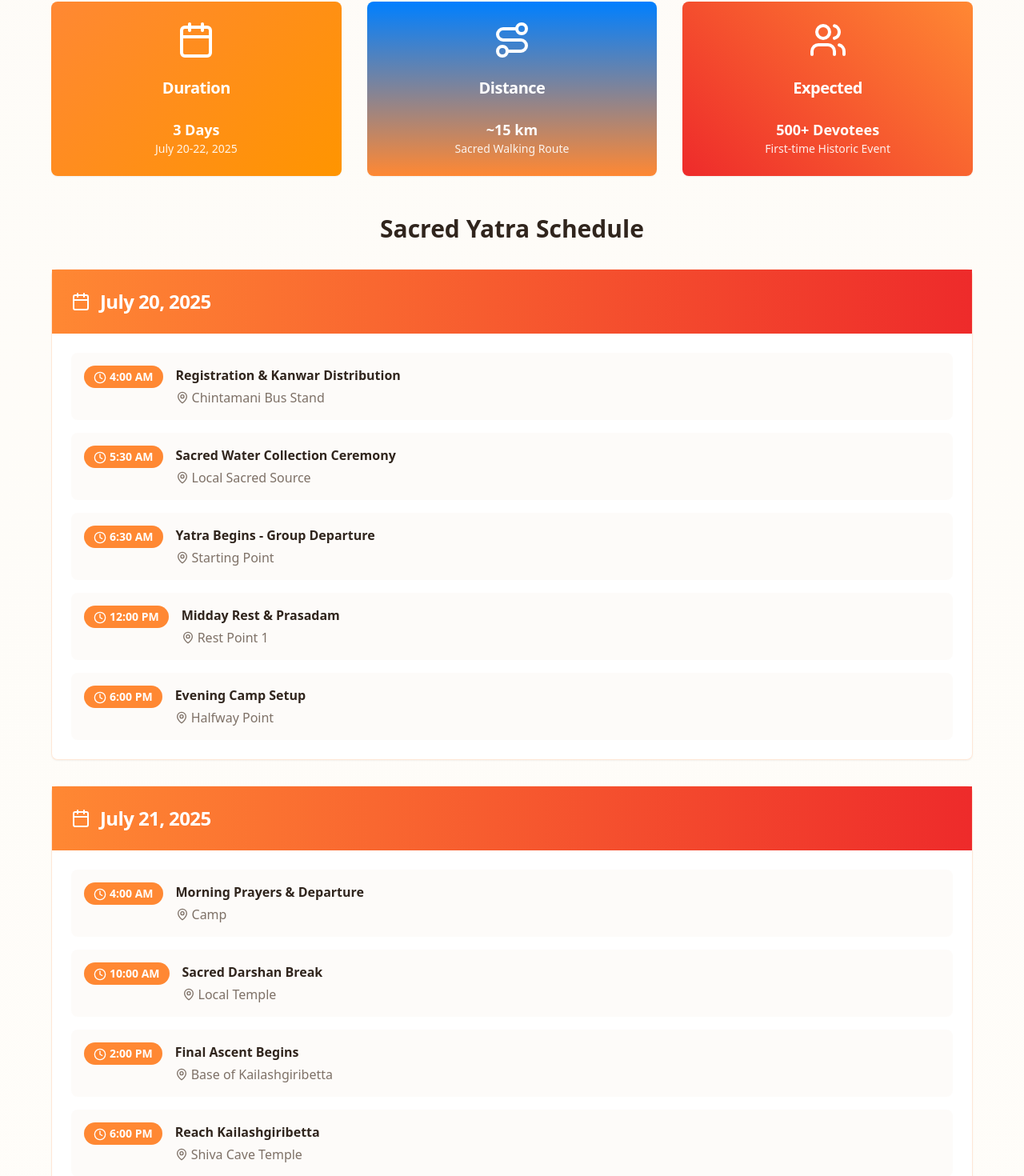
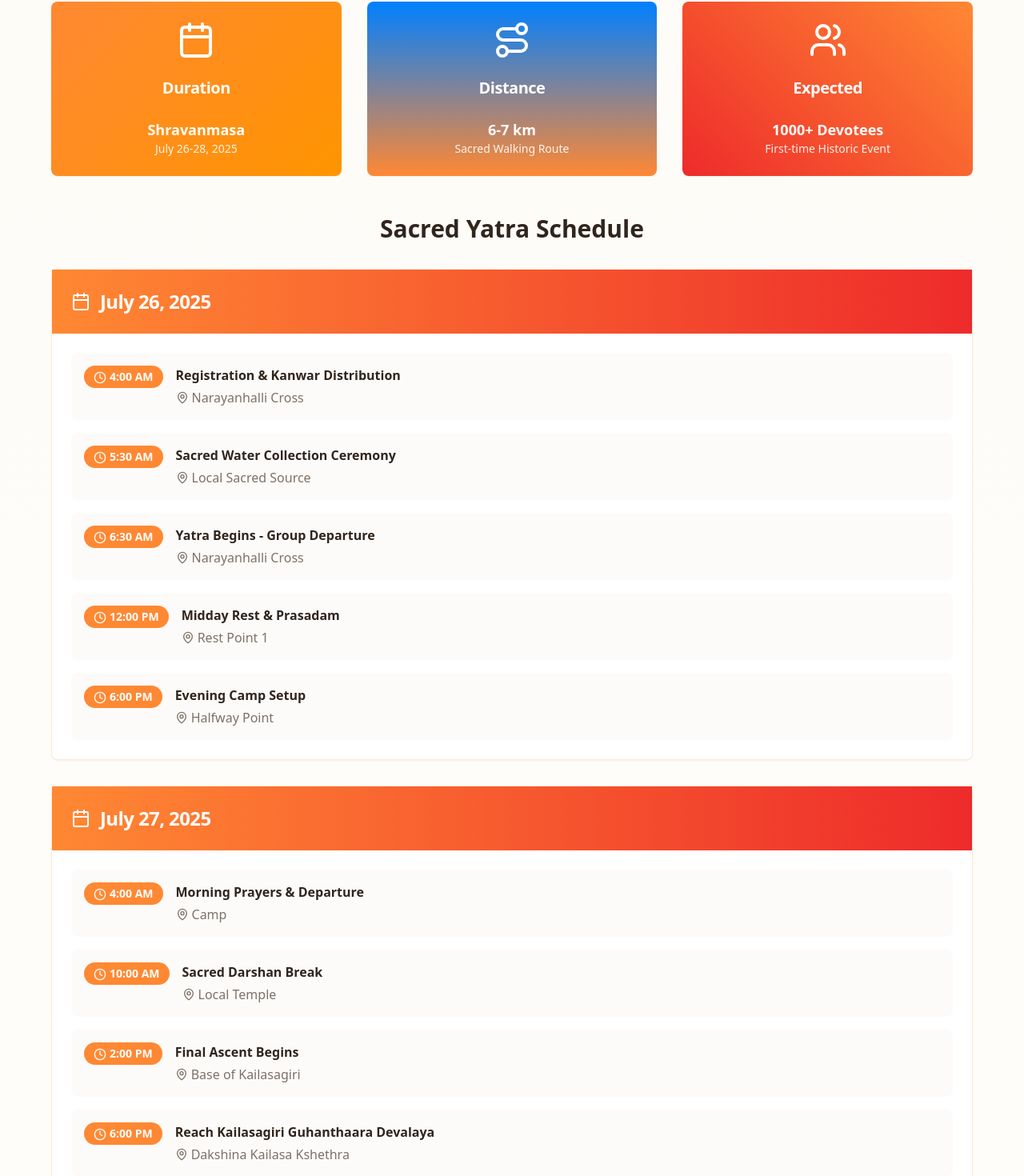
Before and after one commit to rahulgowda0104/kailashgiribetta-yatra-connect, a React (Vite) app: page / in a window 1280 px wide. Shown: the part 7192-8662 px from the top of the page at 80% size. Built offline with nearby package versions, Linux system fonts and the light colour scheme.

Commit message:
Update event details
Update event date, location, and other details. Ensure volunteer registration is displayed only once.

```diff
--- a/src/components/EventDetails.tsx
+++ b/src/components/EventDetails.tsx
@@ -1,3 +1,4 @@
+
 import { Card, CardContent, CardHeader, CardTitle } from "@/components/ui/card";
 import { Calendar, Clock, MapPin, Route, AlertTriangle, Users } from "lucide-react";
 
@@ -15,32 +16,32 @@ const EventDetails = () => {
 
   const schedule = [
     {
-      day: "July 20, 2025",
+      day: "July 26, 2025",
       events: [
-        { time: "4:00 AM", activity: "Registration & Kanwar Distribution", location: "Chintamani Bus Stand" },
+        { time: "4:00 AM", activity: "Registration & Kanwar Distribution", location: "Narayanhalli Cross" },
         { time: "5:30 AM", activity: "Sacred Water Collection Ceremony", location: "Local Sacred Source" },
-        { time: "6:30 AM", activity: "Yatra Begins - Group Departure", location: "Starting Point" },
+        { time: "6:30 AM", activity: "Yatra Begins - Group Departure", location: "Narayanhalli Cross" },
         { time: "12:00 PM", activity: "Midday Rest & Prasadam", location: "Rest Point 1" },
         { time: "6:00 PM", activity: "Evening Camp Setup", location: "Halfway Point" }
       ]
     },
     {
-      day: "July 21, 2025",
+      day: "July 27, 2025",
       events: [
         { time: "4:00 AM", activity: "Morning Prayers & Departure", location: "Camp" },
         { time: "10:00 AM", activity: "Sacred Darshan Break", location: "Local Temple" },
-        { time: "2:00 PM", activity: "Final Ascent Begins", location: "Base of Kailashgiribetta" },
-        { time: "6:00 PM", activity: "Reach Kailashgiribetta", location: "Shiva Cave Temple" },
-        { time: "7:00 PM", activity: "Sacred Water Offering Ceremony", location: "Cave Temple" }
+        { time: "2:00 PM", activity: "Final Ascent Begins", location: "Base of Kailasagiri" },
+        { time: "6:00 PM", activity: "Reach Kailasagiri Guhanthaara Devalaya", location: "Dakshina Kailasa Kshethra" },
+        { time: "7:00 PM", activity: "Sacred Water Offering Ceremony", location: "Guhanthaara Devalaya" }
       ]
     },
     {
-      day: "July 22, 2025",
+      day: "July 28, 2025",
       events: [
-        { time: "4:00 AM", activity: "Morning Abhishekam", location: "Cave Temple" },
-        { time: "6:00 AM", activity: "Group Meditation & Prayers", location: "Cave Temple" },
+        { time: "4:00 AM", activity: "Morning Abhishekam", location: "Guhanthaara Devalaya" },
+        { time: "6:00 AM", activity: "Group Meditation & Prayers", location: "Dakshina Kailasa Kshethra" },
         { time: "8:00 AM", activity: "Prasadam Distribution", location: "Temple Premises" },
-        { time: "10:00 AM", activity: "Return Journey Begins", location: "Kailashgiribetta" },
+        { time: "10:00 AM", activity: "Return Journey Begins", location: "Kailasagiri Guhanthaara Devalaya" },
         { time: "6:00 PM", activity: "Arrival & Closing Ceremony", location: "Chintamani" }
       ]
     }
@@ -65,8 +66,8 @@ const EventDetails = () => {
                 <CardTitle className="text-xl">Duration</CardTitle>
               </CardHeader>
               <CardContent className="text-center">
-                <p className="text-lg font-semibold">3 Days</p>
-                <p className="text-sm opacity-90">July 20-22, 2025</p>
+                <p className="text-lg font-semibold">Shravanmasa</p>
+                <p className="text-sm opacity-90">July 26-28, 2025</p>
               </CardContent>
             </Card>
 
@@ -76,7 +77,7 @@ const EventDetails = () => {
                 <CardTitle className="text-xl">Distance</CardTitle>
               </CardHeader>
               <CardContent className="text-center">
-                <p className="text-lg font-semibold">~15 km</p>
+                <p className="text-lg font-semibold">6-7 km</p>
                 <p className="text-sm opacity-90">Sacred Walking Route</p>
               </CardContent>
             </Card>
@@ -87,7 +88,7 @@ const EventDetails = () => {
                 <CardTitle className="text-xl">Expected</CardTitle>
               </CardHeader>
               <CardContent className="text-center">
-                <p className="text-lg font-semibold">500+ Devotees</p>
+                <p className="text-lg font-semibold">1000+ Devotees</p>
                 <p className="text-sm opacity-90">First-time Historic Event</p>
               </CardContent>
             </Card>
```
